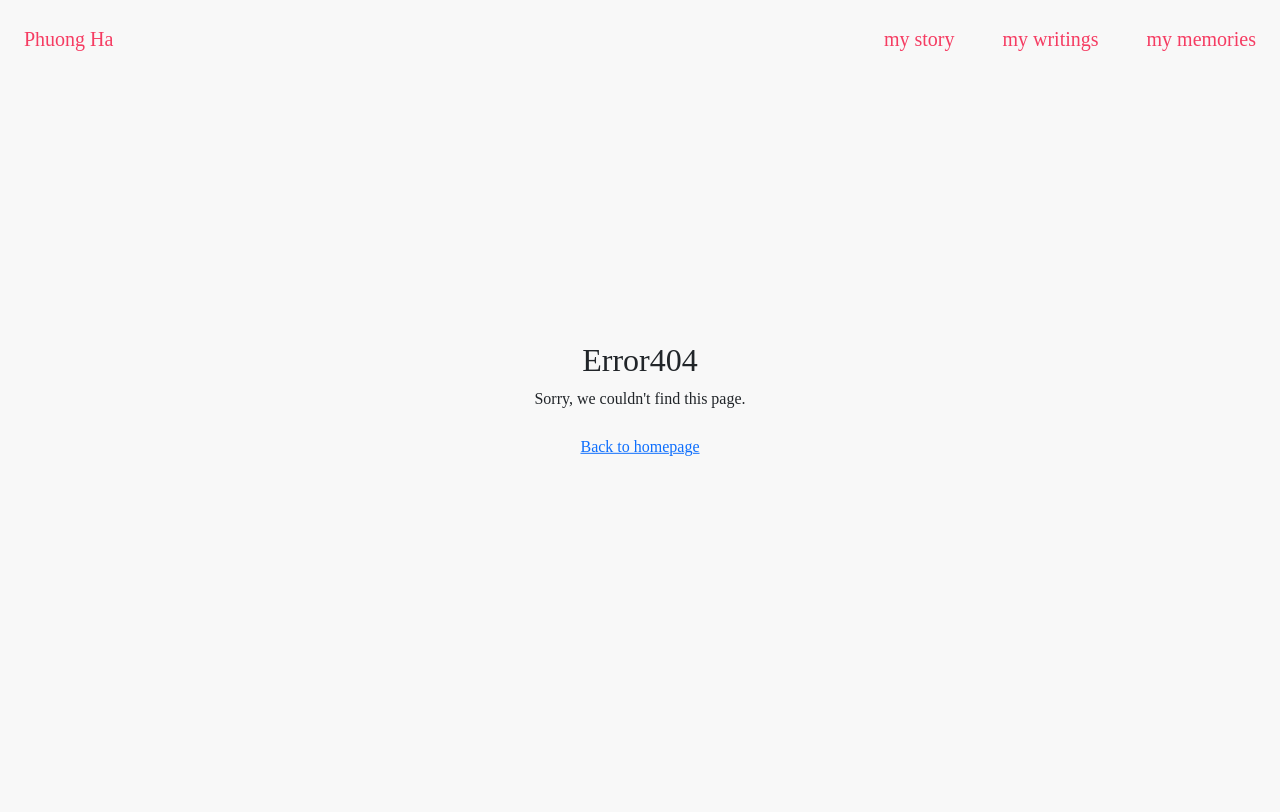
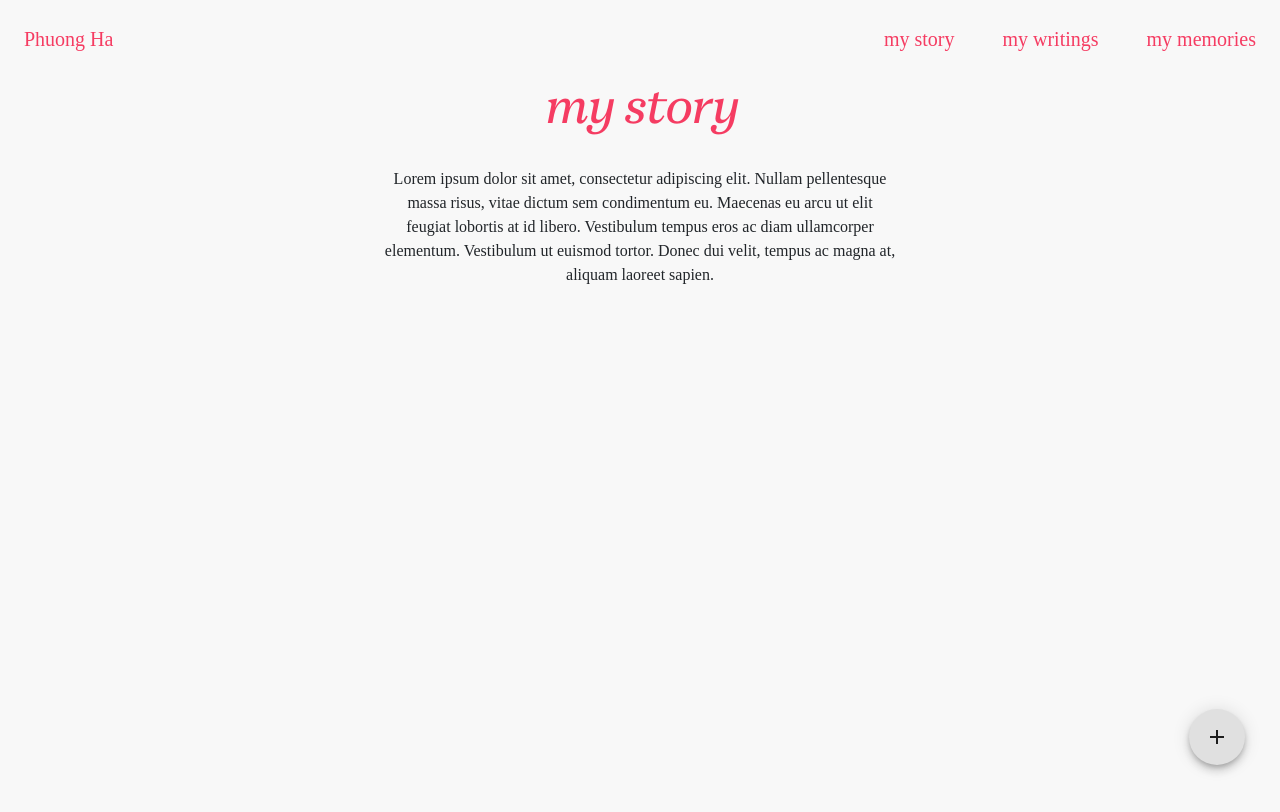
Before and after one commit to ta-ke-sh1/hpblogclient, a React (Create React App) app: page /story in a window 1280 px wide. Shown: the top 812 px of the page. Built offline with nearby package versions, Linux system fonts and the light colour scheme; a web font is replaced by a local one.

Commit message:
refactored

```diff
--- a/src/App.js
+++ b/src/App.js
@@ -1,5 +1,5 @@
 import React from "react";
-import { AuthProvider, RequireAuth } from "./hooks/useAuth";
+import { AuthProvider } from "./hooks/useAuth";
 import { Routes, Route } from "react-router-dom";
 
 // Screens
@@ -24,6 +24,7 @@ import './styles/gallery.scss';
 import './styles/form.scss';
 import './styles/fab.scss';
 import './styles/modal.scss'
+import Story from "./layouts/story";
 
 const App = () => {
     return (
@@ -41,6 +42,7 @@ const App = () => {
                 />
                 <Route path="/writings" element={<BlogList />} />
                 <Route path='/memories' element={<Memories />} />
+                <Route path='/story' element={<Story />} />
                 <Route
                     path="/blog/:id"
                     errorElement={<ErrorPage />}
--- a/src/components/card/blogCard.js
+++ b/src/components/card/blogCard.js
@@ -6,8 +6,6 @@ import Tag from "../tag";
 export default function BlogCard({ props }) {
     const cardContainer = useRef();
     const imageContainer = useRef();
-
-    var height = (window.innerHeight * 25) / 100;
 
     const handleEnter = () => {
         gsap.to(cardContainer.current, {
--- a/src/components/form/blogForm.js
+++ b/src/components/form/blogForm.js
@@ -1,5 +1,5 @@
 import React, { useState, useRef } from "react"
-import { Select, TextField, Stack, Autocomplete, MenuItem, Box, Chip, InputLabel, FormControl } from "@mui/material";
+import { TextField, Autocomplete } from "@mui/material";
 
 
 const c_tags = ['title', 'daily'];
--- a/src/components/form/imageForm.js
+++ b/src/components/form/imageForm.js
@@ -1,5 +1,4 @@
 import React, { useState, useRef } from "react"
-const c_tags = ['title', 'daily'];
 
 export default function ImageForm() {
     const inputRef = useRef(null)
--- a/src/layouts/navbar.js
+++ b/src/layouts/navbar.js
@@ -1,7 +1,6 @@
 import React, { useEffect, useRef, useState } from "react";
 import { gsap } from "gsap";
 import { Link } from "react-router-dom";
-import zIndex from "@mui/material/styles/zIndex";
 
 export default function MenuOverlay() {
 
@@ -13,6 +12,7 @@ export default function MenuOverlay() {
     const [isAnimating, updateAnimation] = useState(false);
 
     window.addEventListener('resize', () => {
+        handleResize()
     })
 
     const handleResize = () => {
@@ -100,7 +100,9 @@ export default function MenuOverlay() {
     return (
         <>
             <div className="custom-nav">
-                <div className="nav-item" style={{ zIndex: 100000 }}>Phuong Ha</div>
+                <Link style={{ textDecoration: 'none' }} to={"/"}>
+                    <div className="nav-item" style={{ zIndex: 100000 }}>Phuong Ha</div>
+                </Link>
 
                 <div className="menu-icon" onClick={openMenu} ref={burgerNav}>
                     <span className="line" id={"first-line"}></span>
@@ -109,7 +111,7 @@ export default function MenuOverlay() {
                 </div>
 
                 <div className="navigation-items-window" ref={desktopNav}>
-                    <Link style={{ textDecoration: 'none' }} to={"/writings"}>
+                    <Link style={{ textDecoration: 'none' }} to={"/story"}>
                         <div
                             className="content-wrapper nav-item"
                             id="first-nav-item">
--- /dev/null
+++ b/src/layouts/story.js
@@ -0,0 +1,43 @@
+import React from "react";
+import FloatingActionButton from "../components/floatingActionButton";
+import useModal from "../hooks/useModal";
+import Modal from "../components/modals/modal";
+import ImageForm from "../components/form/imageForm";
+
+export default function Story() {
+    const { isShowing, toggle } = useModal();
+    //const { data, error, isLoaded } = useFetch(host_url + "/image");
+
+    const showForm = () => {
+        console.log('Clicked');
+        toggle();
+    }
+
+    return (
+        <div className="custom-container mt-70">
+            <div className="custom-wrapper h-30 t-center">
+                <div className="center-div w-40">
+                    <div className="custom-row">
+                        <h1 className="display-font s-48 primary-color ml-5">
+                            my story
+                        </h1>
+                    </div>
+                    <br />
+                    <p>
+                        Lorem ipsum dolor sit amet, consectetur adipiscing elit.
+                        Nullam pellentesque massa risus, vitae dictum sem
+                        condimentum eu. Maecenas eu arcu ut elit feugiat
+                        lobortis at id libero. Vestibulum tempus eros ac diam
+                        ullamcorper elementum. Vestibulum ut euismod tortor.
+                        Donec dui velit, tempus ac magna at, aliquam laoreet
+                        sapien.
+                    </p>
+                </div>
+            </div>
+            <FloatingActionButton props={{ size: '100px', bg_color: '#f53c62', onClick: showForm, isShowing: isShowing }} />
+            <Modal isShowing={isShowing} hide={toggle}>
+                <ImageForm />
+            </Modal>
+        </div>
+    );
+}
--- a/src/views/login.js
+++ b/src/views/login.js
@@ -1,10 +1,10 @@
-import React, { useEffect, useState } from "react"
+import React, { useState } from "react"
 import axios from "axios";
 import { host_url } from "../utils/utils";
 import { useNavigate } from "react-router-dom";
 import { useAuth } from "../hooks/useAuth";
 import { decodeToken } from "../utils/utils";
-import { Button, Grid, TextField } from "@mui/material";
+import { Grid, TextField } from "@mui/material";
 import thumbImage from '../images/DSC_0694.jpg';
 
 export default function LoginPage() {
@@ -12,32 +12,33 @@ export default function LoginPage() {
     const [username, setUserName] = useState("");
     const [password, setPassword] = useState("");
     const [isFetching, setFetch] = useState(false);
-    const [isLoggedIn, setLoggedIn] = useState(false);
+    // const [isLoggedIn, setLoggedIn] = useState(false);
     const navigate = useNavigate();
     const auth = useAuth();
 
-    useEffect(() => {
-        checkToken();
-    }, []);
+    // useEffect(() => {
+    //     checkToken();
+    // }, []);
 
     const relocate = async (roles) => {
         navigate("/");
     }
 
-    const checkToken = async () => {
-        const token = localStorage.getItem('access_token');
-        if (!token) {
-            setLoggedIn(true);
-            return;
-        }
+    // const checkToken = async () => {
+    //     console.log(isLoggedIn)
+    //     const token = localStorage.getItem('access_token');
+    //     if (!token) {
+    //         setLoggedIn(true);
+    //         return;
+    //     }
 
-        const decodedToken = decodeToken(token);
-        if (decodedToken.exp < Date.now()) {
-            relocate(decodedToken.role);
-        } else {
-            setLoggedIn(true);
-        }
-    }
+    //     const decodedToken = decodeToken(token);
+    //     if (decodedToken.exp < Date.now()) {
+    //         relocate(decodedToken.role);
+    //     } else {
+    //         setLoggedIn(true);
+    //     }
+    // }
 
     const handleSubmit = async (e) => {
         e.preventDefault();
```
